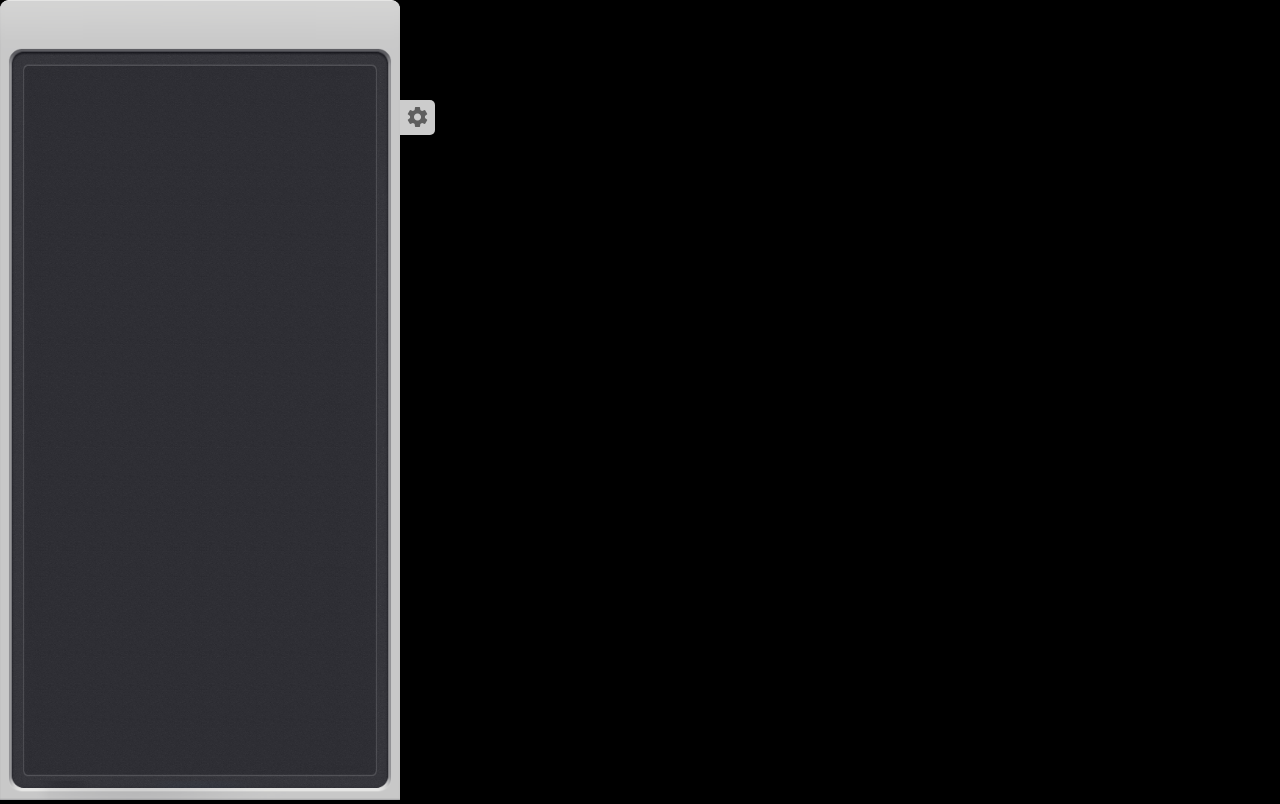
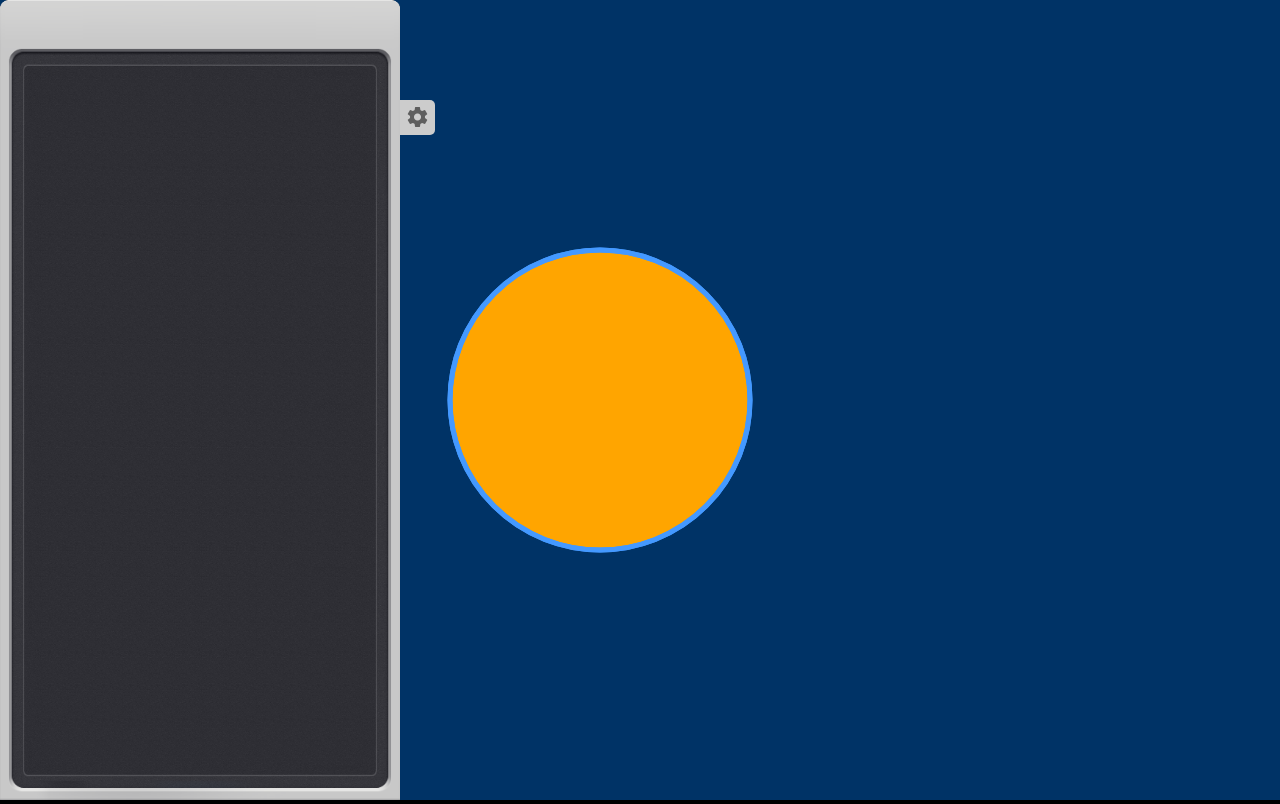
Before and after one commit to arctwelve/js-small-projects, a plain HTML site: page l-system-explorer/index.html in a window 1280 px wide. Drawn offline with Linux system fonts and the light colour scheme.

Commit message:
Create Canvas object and place canvas html element

```diff
--- a/l-system-explorer/index.html
+++ b/l-system-explorer/index.html
@@ -9,27 +9,30 @@
 
     <title>L-System Explorer</title>
 
+    <link href="style/main.css" rel="stylesheet">
+    <link href="style/canvas.css" rel="stylesheet">
+    <link href="style/control-panel.css" rel="stylesheet">
     <link href="https://fonts.googleapis.com/css?family=Source+Sans+Pro:600|Material+Icons" rel="stylesheet">
-    <link href="style/style.css" rel="stylesheet">
 </head>
 
 <body>
     <div id="control-panel">
+        <div id="control-panel-toggle-tab">
+            <i class="material-icons md-dark vert-align no-select">settings</i>
+        </div>
+        <div id="control-panel-header">
+        </div>
+        <div id="control-panel-body">
+        </div>
+    </div>
 
-        <div id="control-panel-toggle-tab">
-            <i class="material-icons md-dark vert no-select">settings</i>
-        </div>
 
-        <div id="control-panel-header">
+    <div id="drawing-canvas-container">
+        <canvas id="drawing-canvas"></canvas>
+    </div>
 
-        </div>
-
-        <div id="control-panel-body">
-
-        </div>
-
-    </div>
     <script src="js/ControlPanel.js"></script>
+    <script src="js/DrawingCanvas.js"></script>
     <script src="js/Application.js"></script>
 </body>
 
--- a/l-system-explorer/js/Application.js
+++ b/l-system-explorer/js/Application.js
@@ -5,15 +5,10 @@
  * Main application object for the L-Systems Explorer.
  * Instantiated on window.onload
  */
-var App = function () {
+var Application = function () {
     var controlPanel = new ControlPanel();
+    var canvas = new DrawingCanvas();
 }
 
 
-
-
-
-
-
-
-window.onload = new App();
+window.onload = new Application();
--- /dev/null
+++ b/l-system-explorer/js/DrawingCanvas.js
@@ -0,0 +1,39 @@
+"use strict";
+
+
+/*
+ * Drawing canvas object. Takes up entire window, including space underneath control
+ * panel. Object wraps html canvas -- reference to it (this.obj) is grabbed in constructor.
+ */
+var DrawingCanvas = function () {
+
+    this.container = document.getElementById("drawing-canvas-container");
+    this.obj = document.getElementById("drawing-canvas");
+    this.ctx = this.obj.getContext("2d");
+
+    window.addEventListener('resize', this.resizeCanvas.bind(this), false);
+    this.resizeCanvas();
+}
+
+
+DrawingCanvas.prototype.resizeCanvas = function () {
+    this.obj.width = window.innerWidth;
+    this.obj.height = window.innerHeight;
+
+    this.render();
+}
+
+
+DrawingCanvas.prototype.render = function () {
+
+    this.ctx.beginPath();
+    this.ctx.arc(600, 400, 150, 0, 2 * Math.PI);
+
+    this.ctx.fillStyle = 'orange';
+    this.ctx.fill();
+    this.ctx.lineWidth = 5;
+    this.ctx.strokeStyle = '#4499ff';
+    this.ctx.stroke();
+
+    this.ctx.stroke();
+}
--- /dev/null
+++ b/l-system-explorer/style/canvas.css
@@ -0,0 +1,15 @@
+/*
+ * CSS styles for the main canvas and its parent container.
+ *
+ */
+#drawing-canvas-container {
+    width: 100%;
+    height: 100%;
+}
+
+
+#drawing-canvas {
+    width: 100%;
+    height: 100%;
+    background: #003366;
+}
--- a/l-system-explorer/style/style.css
+++ b/l-system-explorer/style/control-panel.css
@@ -1,13 +1,7 @@
-html,
-body {
-    margin: 0;
-    padding: 0;
-    border: 0;
-    overflow-y: hidden;
-    overflow-x: hidden;
-    background-color: #000;
-}
-
+/*
+ * CSS styles for the sliding drawer control panel.
+ *
+ */
 #control-panel {
     position: absolute;
     top: 0;
@@ -49,21 +43,12 @@ body {
     color: rgba(0, 0, 0, 0.54);
 }
 
-i.vert {
+i.vert-align {
     height: 35px;
     line-height: 35px;
     vertical-align: middle;
 }
 
-i.vert:hover {
+i.vert-align:hover {
     color: #6699cc
 }
-
-.no-select {
-    cursor: default;
-    -webkit-touch-callout: none;
-    -webkit-user-select: none;
-    -moz-user-select: none;
-    -ms-user-select: none;
-    user-select: none;
-}
--- /dev/null
+++ b/l-system-explorer/style/main.css
@@ -0,0 +1,24 @@
+/*
+ * CSS styles for html and body as well as utility styles
+ *
+ */
+
+html,
+body {
+    margin: 0;
+    padding: 0;
+    border: 0;
+    overflow-y: hidden;
+    overflow-x: hidden;
+    background-color: #000;
+}
+
+
+.no-select {
+    cursor: default;
+    -webkit-touch-callout: none;
+    -webkit-user-select: none;
+    -moz-user-select: none;
+    -ms-user-select: none;
+    user-select: none;
+}
```
